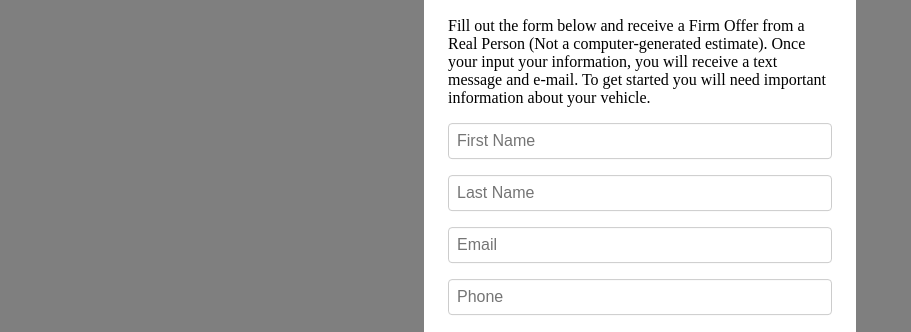
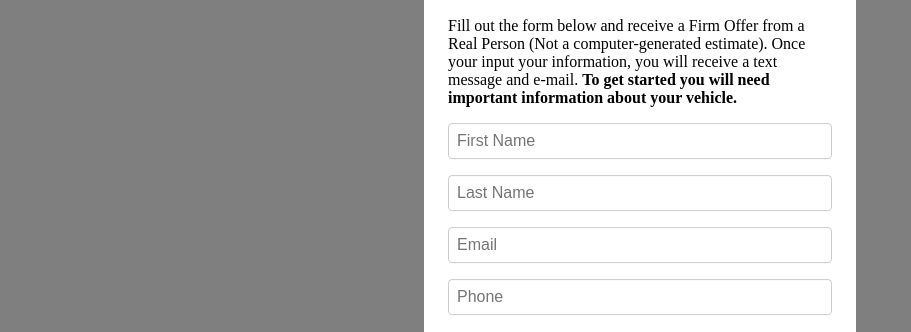
Before and after one commit to saynadim/carpraze-appraisal-form, a website: page test.html in a window 1280 px wide. Shown: the part 209-541 px from the top of the page, without its empty margins (0-911 px from the left). Drawn offline with Linux system fonts and the light colour scheme.

Commit message:
bumped version and updated plugin

```diff
--- a/index.js
+++ b/index.js
@@ -95,17 +95,6 @@ var carpraze_contact_form = (function () {
         height: 40px;
     }
     `;
-
-    // Create a <style> element
-    var style = document.createElement('style');
-    style.textContent = css;
-    document.head.appendChild(style);
-
-    // Create the widget container
-    var widgetContainer = document.createElement('div');
-    widgetContainer.id = 'widget-container';
-    document.body.appendChild(widgetContainer);
-
     // Define the HTML for the form
     var html = `
     <div class="cp-modal" id="cp-appraisal-modal">
@@ -115,7 +104,11 @@ var carpraze_contact_form = (function () {
                 <h2>Find out what your trade in is worth</h2>
             </div>
             <div class="cp-modal-description">
-                <p>Fill out the form below and receive a Firm Offer from a Real Person (Not a computer-generated estimate).  Once your input your information, you will receive a text message and e-mail.  To get started you will need important information about your vehicle.</p>
+                <p>
+                Fill out the form below and receive a Firm Offer from a Real Person (Not a computer-generated estimate).
+                Once your input your information, you will receive a text message and e-mail.
+                <strong>To get started you will need important information about your vehicle.</strong>
+                </p>
             </div>
             <div class="cp-modal-form">
                 <form id="cp-appraisal-form" method="post">
@@ -135,7 +128,16 @@ var carpraze_contact_form = (function () {
     </div>
     `;
 
+    // Create a <style> element
+    var style = document.createElement('style');
+    style.textContent = css;
+    document.head.appendChild(style);
+
+    // Create the widget container
+    var widgetContainer = document.createElement('div');
+    widgetContainer.id = 'widget-container';
     widgetContainer.innerHTML = html;
+    document.body.appendChild(widgetContainer);
 
     function handleFormOnload() {
         if (!(this.status === 200 || this.status === 201)) {
@@ -170,12 +172,10 @@ var carpraze_contact_form = (function () {
         }, 3000);
     }
 
-    var url = 'https://app.carpraze.com/api/v1/iframe/customer/input';
-
     function handleFormSubmission(event) {
         event.preventDefault();
+        var url = 'https://app.carpraze.com/api/v1/iframe/customer/input';
 
-        // Perform form validation
         var first_name = document.getElementById('first_name').value;
         var last_name = document.getElementById('last_name').value;
         var email = document.getElementById('email').value;
@@ -193,6 +193,7 @@ var carpraze_contact_form = (function () {
         data.append('email', email);
         data.append('phone', phone);
         data.append('form_type', 'customerInput');
+
         xhr.send(data);
     }
 
@@ -201,9 +202,10 @@ var carpraze_contact_form = (function () {
         modal.classList.toggle("cp-show-modal");
     }
 
-
-    // Attach event listeners for form submission and modal toggling
-    document.querySelector(window.carprazeForm.selector).addEventListener('click', toggleModal);
-    document.querySelector('.cp-close-button').addEventListener('click', toggleModal);
-    document.getElementById('cp-appraisal-form').addEventListener('submit', handleFormSubmission);
+    document.addEventListener('DOMContentLoaded', function () {
+        // Attach event listeners for form submission and modal toggling
+        document.querySelector(window.carprazeForm.selector).addEventListener('click', toggleModal);
+        document.querySelector('.cp-close-button').addEventListener('click', toggleModal);
+        document.getElementById('cp-appraisal-form').addEventListener('submit', handleFormSubmission);
+    });
 })();
--- a/package.json
+++ b/package.json
@@ -1,6 +1,6 @@
 {
   "name": "carpraze-appraisal-form",
-  "version": "1.0.0",
+  "version": "1.0.1",
   "description": "carpraze-appraisal-form",
   "main": "index.js",
   "scripts": {
--- a/test.html
+++ b/test.html
@@ -18,8 +18,10 @@
 <!--    <script type="text/javascript" src="https://cdn.jsdelivr.net/gh/saynadim/carpraze-appraisal-form@1.0.0/index.js"></script>-->
 <script src="./index.js"></script>
 <script>
+    document.addEventListener('DOMContentLoaded', function () {
         // self open the modal
         document.querySelector(window.carprazeForm.selector).click();
+    });
 </script>
 </body>
 </html>
```
Lines whose indentation alone changed are shown as unchanged.
